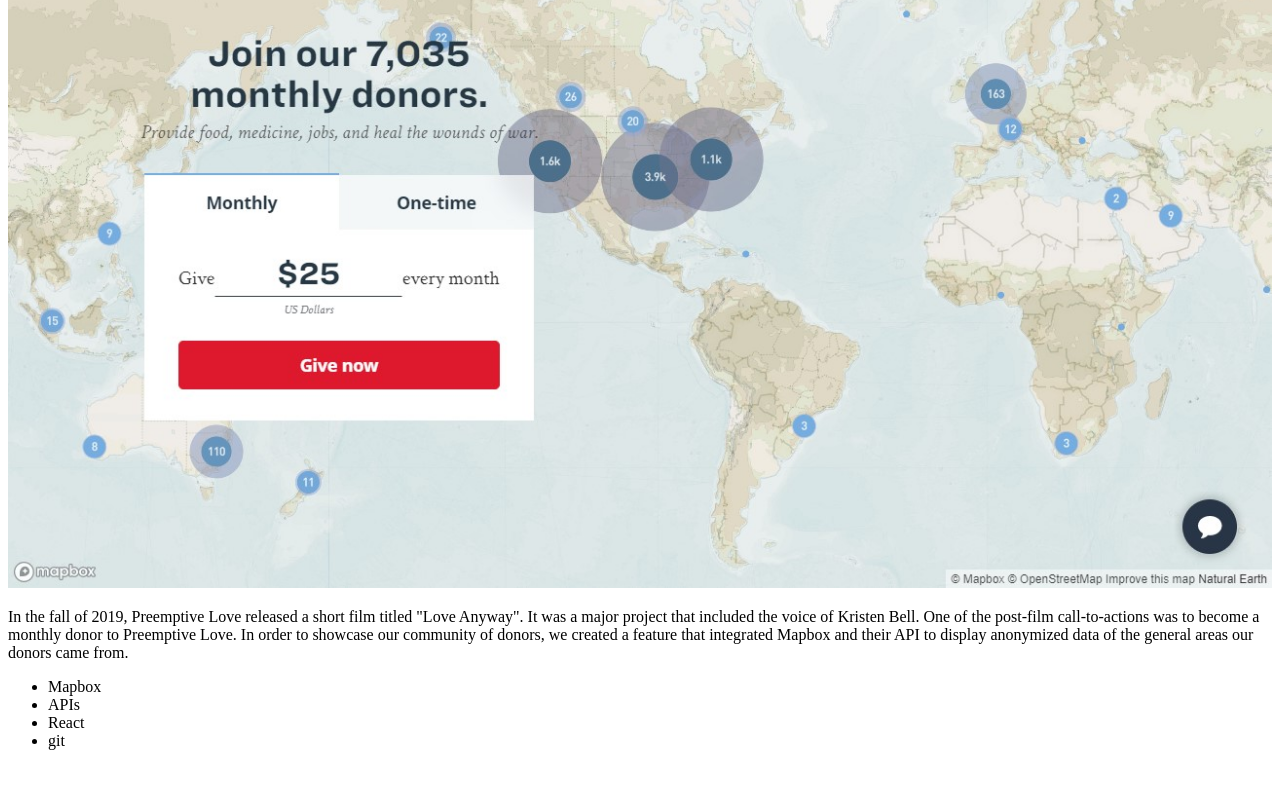
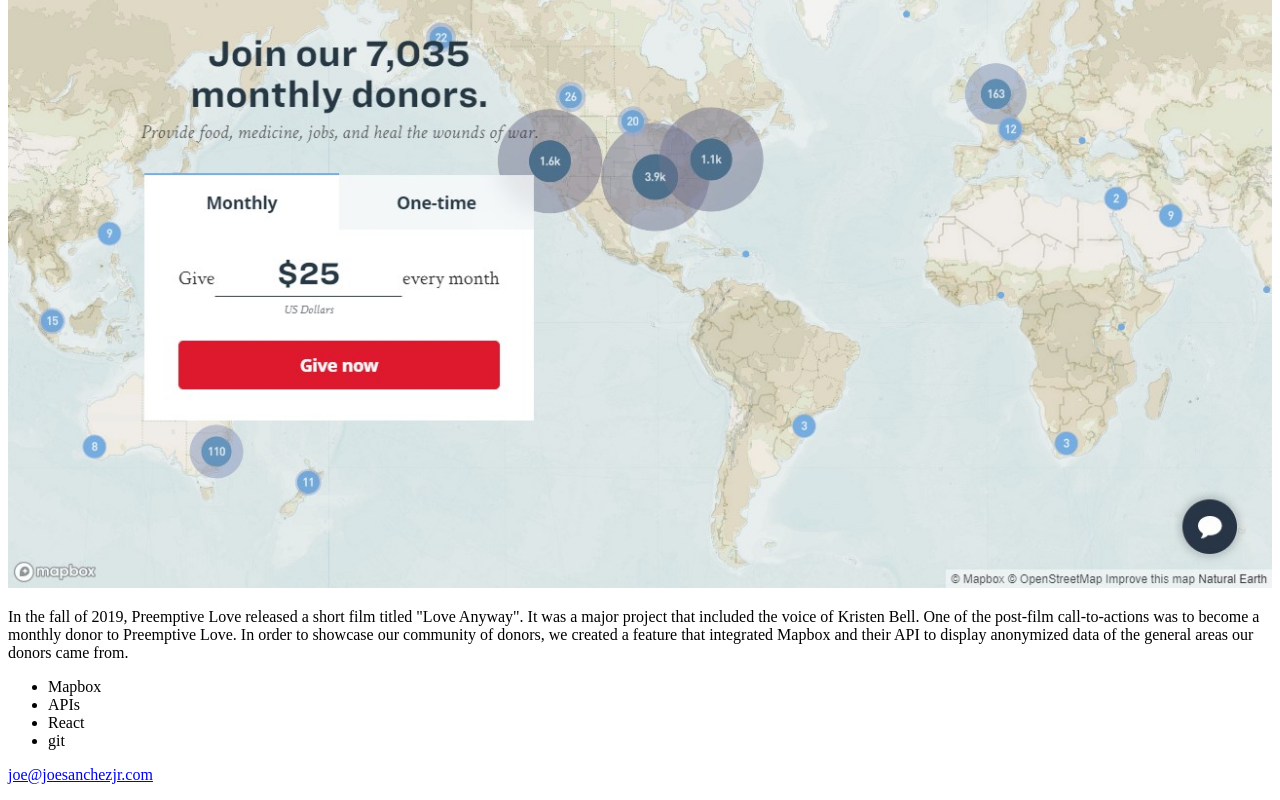
Before and after one commit to joesanchezjr/dev, a Next.js app: page / in a window 1280 px wide. Shown: the part 9582-10382 px from the top of the page. Before the commit the page ends 10348 px from the top, so only its background shows below. Built offline with nearby package versions, Linux system fonts and the light colour scheme.

Commit message:
fixed margin, added cf analytics, added footer

```diff
--- a/components/Layout.tsx
+++ b/components/Layout.tsx
@@ -59,6 +59,12 @@ const Layout = ({ children }: Props) => (
       </div>
     </header>
     <main>{children}</main>
+
+    <footer className="bg-gray-50">
+      <div className="max-w-screen-lg text-center mx-auto px-4 py-8">
+        <p className="underline hover:italic"><a href="mailto:joe@joesanchezjr.com">joe@joesanchezjr.com</a></p>
+      </div>
+    </footer>
   </>
 )
 
--- a/pages/_document.tsx
+++ b/pages/_document.tsx
@@ -13,6 +13,11 @@ class MyDocument extends Document {
         <body>
           <Main />
           <NextScript />
+          <script
+            defer
+            src="https://static.cloudflareinsights.com/beacon.min.js"
+            data-cf-beacon='{"token": "f95f7928ffdf42758a3fcc9bede5d584"}'
+          ></script>
         </body>
       </Html>
     )
--- a/pages/index.tsx
+++ b/pages/index.tsx
@@ -15,7 +15,7 @@ const IndexPage = () => (
           </span>{" "}
           Available for hire!
         </p>
-        <p className="max-w-prose text-4xl my-12 md:my-16 xl:my-96">
+        <p className="max-w-prose text-4xl my-12 md:my-16 xl:my-32">
           <span className="font-bold font-serif italic">Front-End Engineer</span> — Creative
           developer with four years of experience building for the web. Dedicated to making
           beautiful and accessible digital products. Seeking to work with a team of good people
```
